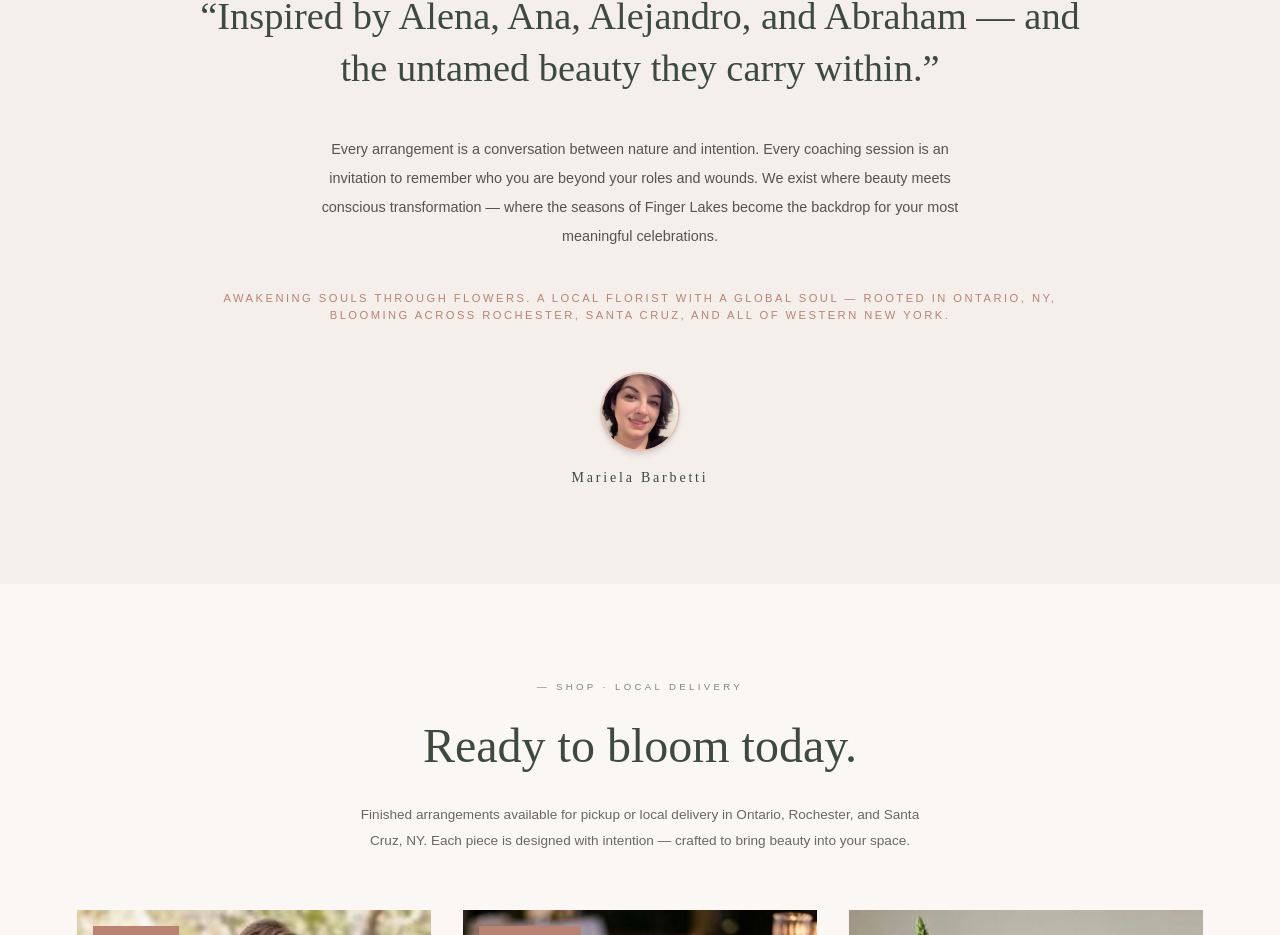
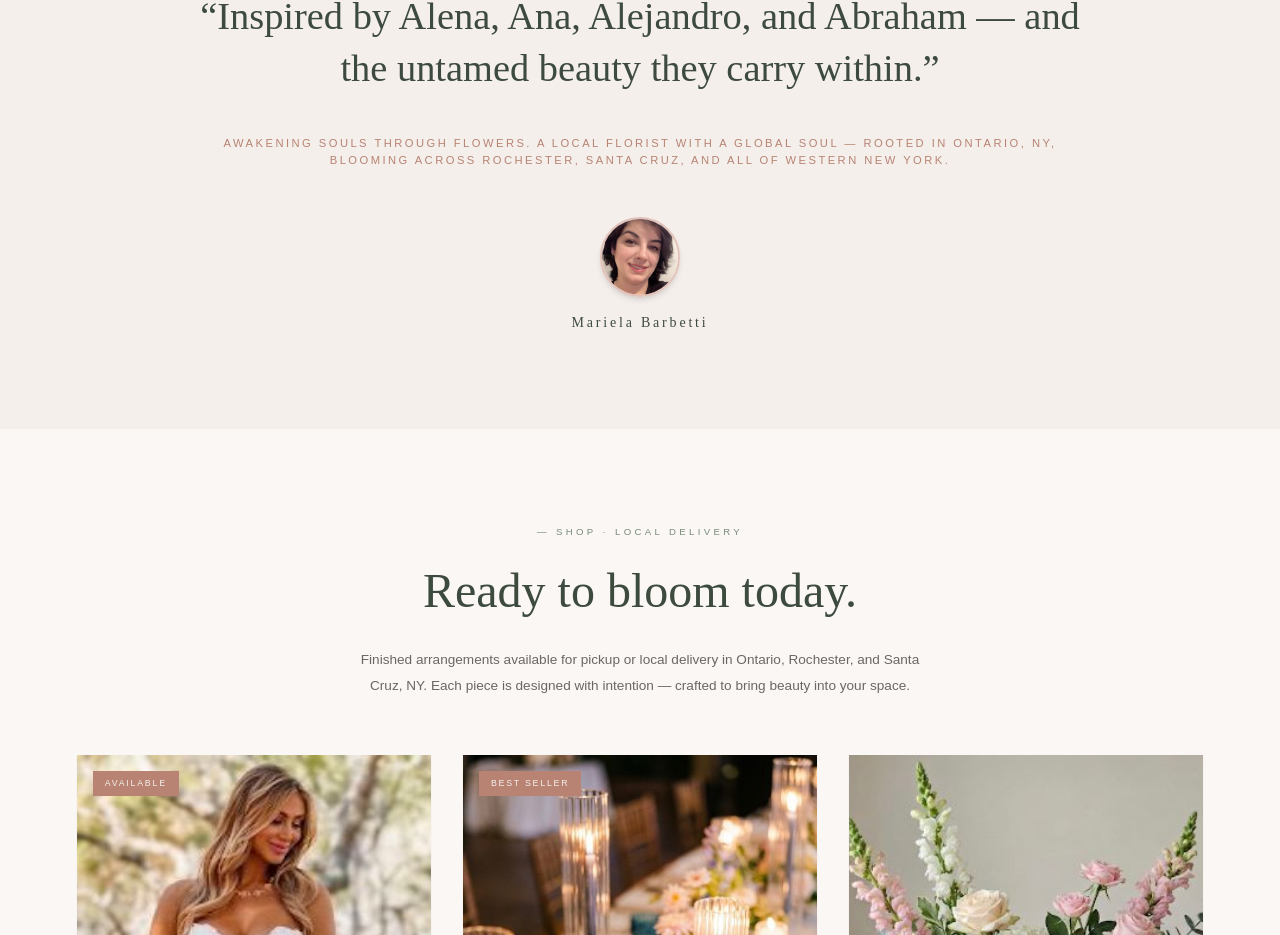
Before and after one commit to Omnix-Solution-Inc/wildflower, a Next.js app: page / in a window 1280 px wide. Shown: the part 4466-5401 px from the top of the page. Built offline with nearby package versions, Linux system fonts and the light colour scheme.

Commit message:
Manifiesto: eliminar párrafo con mención a coaching (mezcla indebida de marcas)

```diff
--- a/src/components/landing/Manifesto.tsx
+++ b/src/components/landing/Manifesto.tsx
@@ -16,13 +16,6 @@ export function Manifesto() {
             es="“Inspirada por Alena, Ana, Alejandro y Abraham — y la belleza indomable que llevan dentro.”"
           />
         </blockquote>
-
-        <p className="text-[0.9rem] leading-[2] text-charcoal/80 max-w-2xl mx-auto mb-10">
-          <Bi
-            en="Every arrangement is a conversation between nature and intention. Every coaching session is an invitation to remember who you are beyond your roles and wounds. We exist where beauty meets conscious transformation — where the seasons of Finger Lakes become the backdrop for your most meaningful celebrations."
-            es="Cada arreglo es una conversación entre la naturaleza y la intención. Cada sesión de coaching es una invitación a recordar quién eres más allá de tus roles y heridas. Existimos donde la belleza se encuentra con la transformación consciente — donde las estaciones de Finger Lakes se convierten en el escenario de tus celebraciones más significativas."
-          />
-        </p>
 
         <p className="text-[0.7rem] tracking-[0.22em] uppercase text-terracotta mb-12">
           <Bi
```
